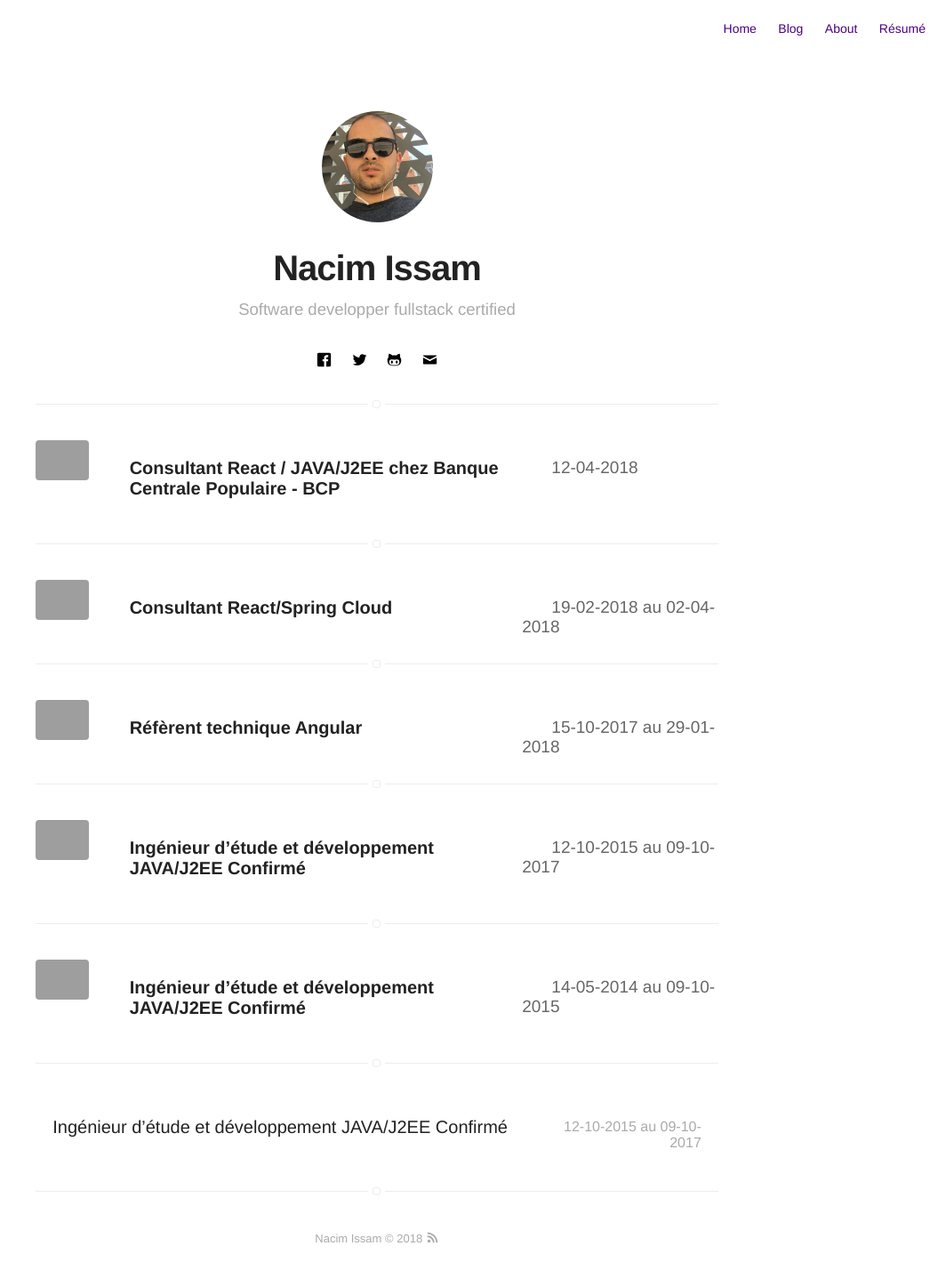
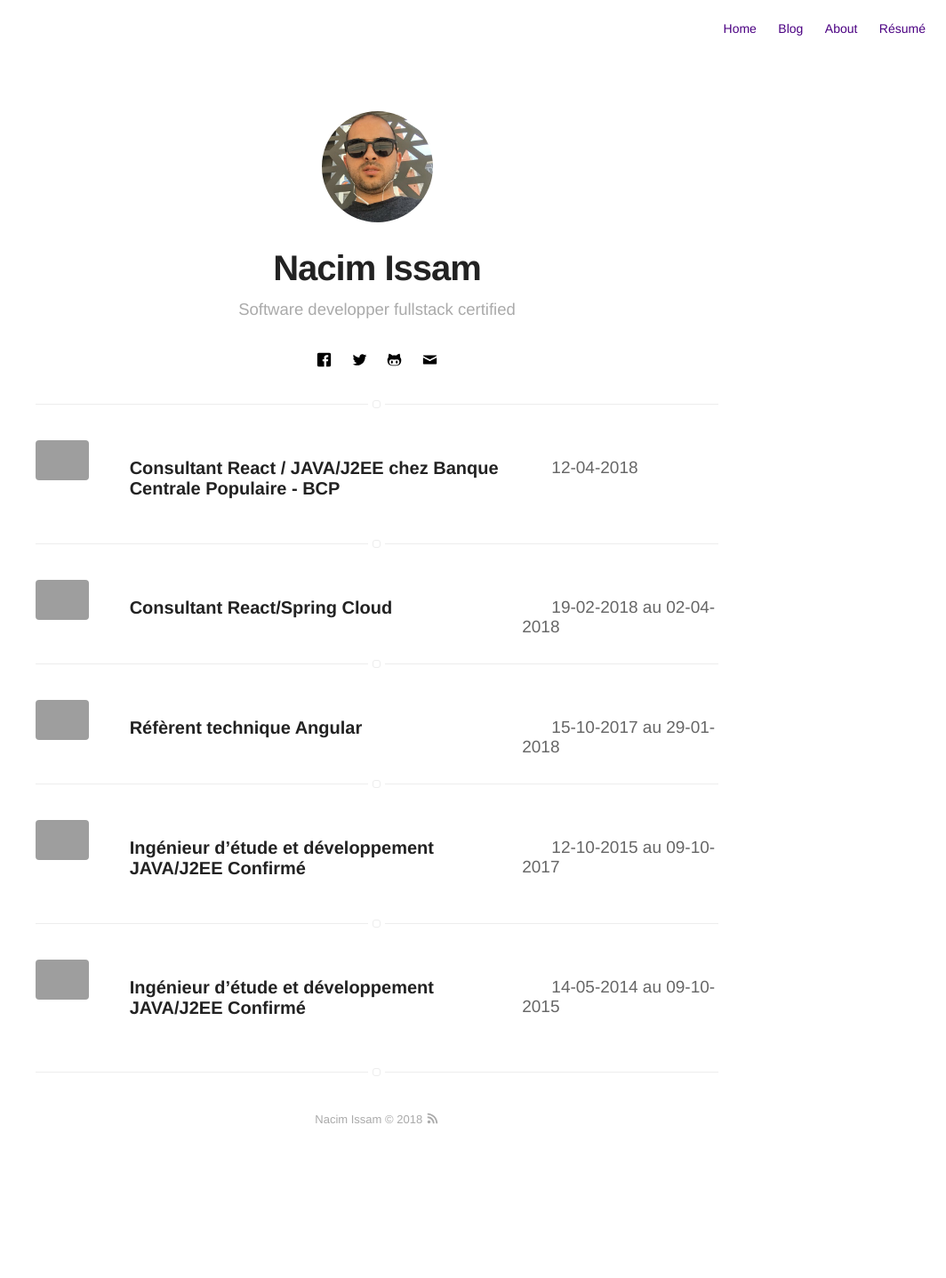
Before and after one commit to issamnacim/issamnacim.github.io, a Jekyll site: the page built from projects.html, in a window 1280 px wide, cut to the strip 0-1440 px from the top of the page. Shown: the top 1437 px of the strip at 89% size, without its empty margins (216-1280 px from the left). Built offline with Jekyll 4.4.1, drawn with Linux system fonts in a browser that asks for light colours; after the commit the page ends 1306 px from its top, so only the background shows below that; grey boxes are pictures that could not be loaded.

Commit message:
Update projects.html

```diff
--- a/projects.html
+++ b/projects.html
@@ -84,14 +84,3 @@ title: Projects
 
     </div>
 </section>
-<section class="list">
-            <div class="item">
-                <a class="url" >
-                    <aside>
-                        <time datetime="23-01-2016">12-10-2015 au 09-10-2017</time>
-                    </aside>
-                    <h3 class="title">Ingénieur d’étude et développement JAVA/J2EE Confirmé</h3>
-                </a>
-            </div>
-
-</section>
```
